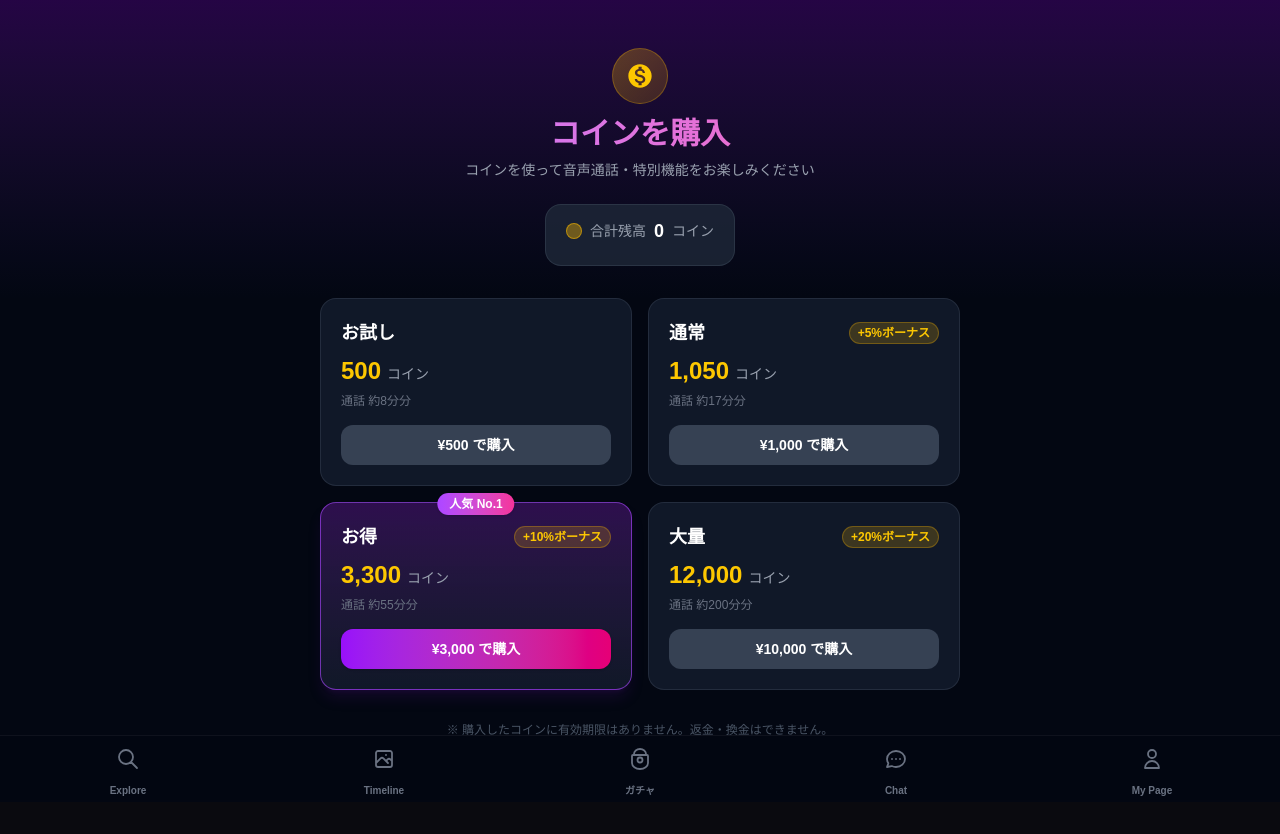
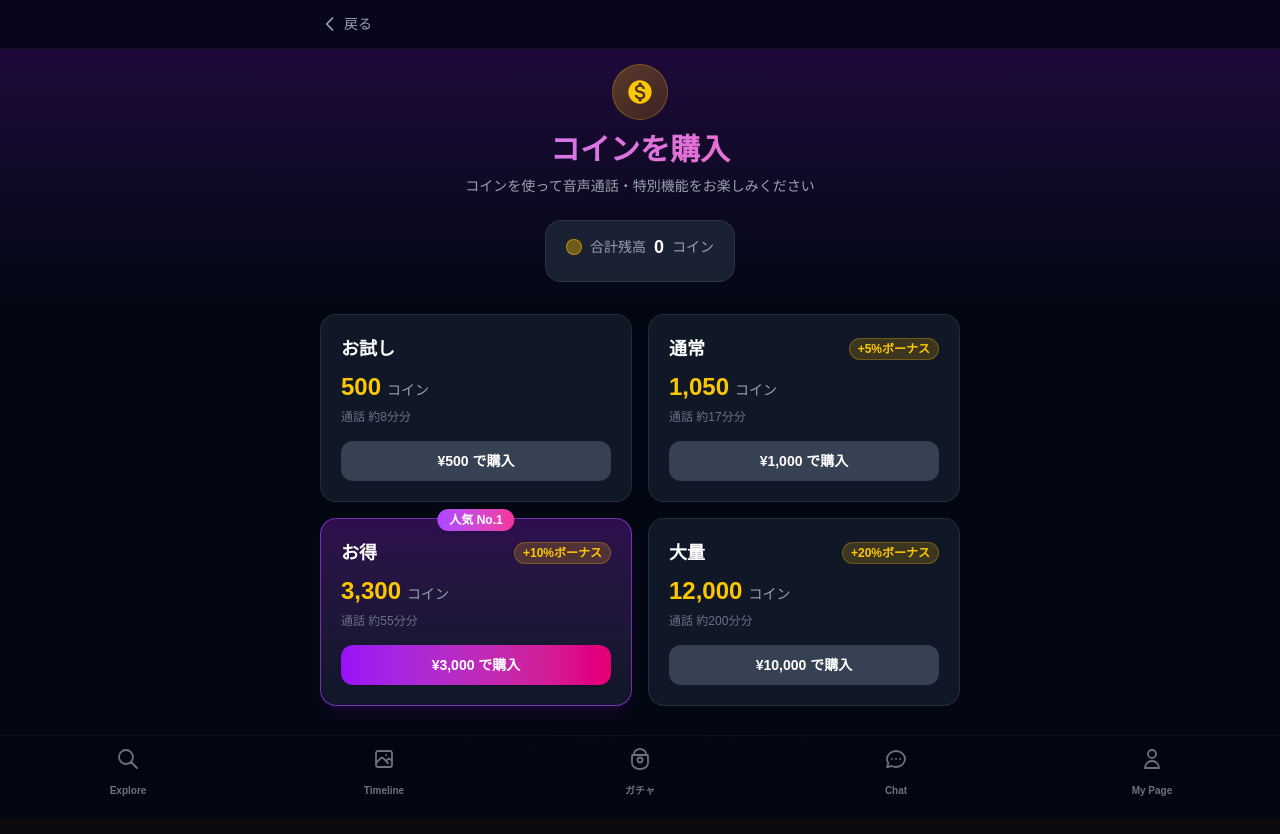
Before and after one commit to KRascal/aniva, a Next.js app in the folder web/: page /coins in a window 1280 px wide. Shown: the top 834 px of the page. Built offline with nearby package versions, Linux system fonts and the light colour scheme; no server answers; the database is empty; sample sign-in values are in the browser's storage.

Commit message:
fix: コイン購入ページ戻るボタン + farewell重複メッセージ防止 + 画像送信を準備中表示

```diff
--- a/web/src/app/chat/[characterId]/page.tsx
+++ b/web/src/app/chat/[characterId]/page.tsx
@@ -599,8 +599,14 @@ export default function ChatCharacterPage() {
         if (stored) {
           try {
             const { message: farewellText, timestamp } = JSON.parse(stored);
-            // 5分以内のfarewellのみ表示
+            // 5分以内のfarewellのみ表示 + 重複チェック
             if (Date.now() - timestamp < 5 * 60 * 1000) {
+              setMessages((prev) => {
+                // 直近のキャラメッセージと同じ内容なら追加しない
+                const lastCharMsg = [...prev].reverse().find(m => m.role === 'CHARACTER');
+                if (lastCharMsg && lastCharMsg.content === farewellText) return prev;
+                // 既にfarewellが追加されている場合もスキップ
+                if (prev.some(m => m.id?.startsWith('farewell-'))) return prev;
                 const farewellMsg: Message = {
                   id: `farewell-${Date.now()}`,
                   role: 'CHARACTER',
@@ -608,7 +614,8 @@ export default function ChatCharacterPage() {
                   createdAt: new Date().toISOString(),
                   metadata: { emotion: 'warm', isFarewell: true },
                 };
-              setMessages((prev) => [...prev, farewellMsg]);
+                return [...prev, farewellMsg];
+              });
             }
           } catch {}
           sessionStorage.removeItem(`farewell-${characterId}`);
--- a/web/src/app/coins/CoinsPageClient.tsx
+++ b/web/src/app/coins/CoinsPageClient.tsx
@@ -57,8 +57,22 @@ export default function CoinsPageClient({ packages, currentBalance, freeBalance
 
   return (
     <div className="min-h-screen bg-gray-950 text-white">
+      {/* 戻るボタン */}
+      <div className="fixed top-0 left-0 right-0 z-50 bg-gray-950/80 backdrop-blur-md border-b border-white/5">
+        <div className="max-w-2xl mx-auto px-4 h-12 flex items-center">
+          <button
+            onClick={() => window.history.back()}
+            className="flex items-center gap-1 text-gray-400 hover:text-white transition-colors text-sm"
+          >
+            <svg className="w-5 h-5" fill="none" viewBox="0 0 24 24" stroke="currentColor" strokeWidth={2}>
+              <path strokeLinecap="round" strokeLinejoin="round" d="M15 19l-7-7 7-7" />
+            </svg>
+            戻る
+          </button>
+        </div>
+      </div>
       {/* ヘッダー */}
-      <div className="bg-gradient-to-b from-purple-950/60 to-gray-950 pb-8 pt-12">
+      <div className="bg-gradient-to-b from-purple-950/60 to-gray-950 pb-8 pt-16">
         <div className="max-w-2xl mx-auto px-4 text-center">
           <div className="w-14 h-14 mx-auto mb-3 rounded-full bg-gradient-to-br from-yellow-500/30 to-yellow-600/20 border border-yellow-500/30 flex items-center justify-center">
             <svg className="w-7 h-7 text-yellow-400" viewBox="0 0 24 24" fill="currentColor">
--- a/web/src/components/chat/ChatInput.tsx
+++ b/web/src/components/chat/ChatInput.tsx
@@ -216,17 +216,18 @@ export function ChatInput({
                 animation: 'slideUpFade 0.18s ease-out',
               }}
             >
-              {/* 画像を送る */}
+              {/* 画像を送る（未実装 — 準備中表示） */}
               <button
-                onClick={() => { fileInputRef.current?.click(); setShowPlusMenu(false); }}
-                className="flex items-center gap-3 w-full px-3 py-2.5 rounded-xl hover:bg-white/8 transition-colors text-white text-sm text-left group"
+                onClick={() => { setShowPlusMenu(false); }}
+                className="flex items-center gap-3 w-full px-3 py-2.5 rounded-xl text-white/40 text-sm text-left cursor-not-allowed"
+                disabled
               >
-                <div className="w-8 h-8 rounded-full bg-blue-500/20 flex items-center justify-center flex-shrink-0 group-hover:bg-blue-500/30 transition-colors">
-                  <svg className="w-4 h-4 text-blue-400" fill="none" viewBox="0 0 24 24" stroke="currentColor" strokeWidth={2}>
+                <div className="w-8 h-8 rounded-full bg-blue-500/10 flex items-center justify-center flex-shrink-0">
+                  <svg className="w-4 h-4 text-blue-400/40" fill="none" viewBox="0 0 24 24" stroke="currentColor" strokeWidth={2}>
                     <path strokeLinecap="round" strokeLinejoin="round" d="M4 16l4.586-4.586a2 2 0 012.828 0L16 16m-2-2l1.586-1.586a2 2 0 012.828 0L20 14m-6-6h.01M6 20h12a2 2 0 002-2V6a2 2 0 00-2-2H6a2 2 0 00-2 2v12a2 2 0 002 2z" />
                   </svg>
                 </div>
-                <span className="text-white/80">画像を送る</span>
+                <span className="text-white/40">画像を送る <span className="text-xs text-gray-600">（準備中）</span></span>
               </button>
               {/* ギフトを贈る */}
               <button
```
Lines whose indentation alone changed are shown as unchanged.
